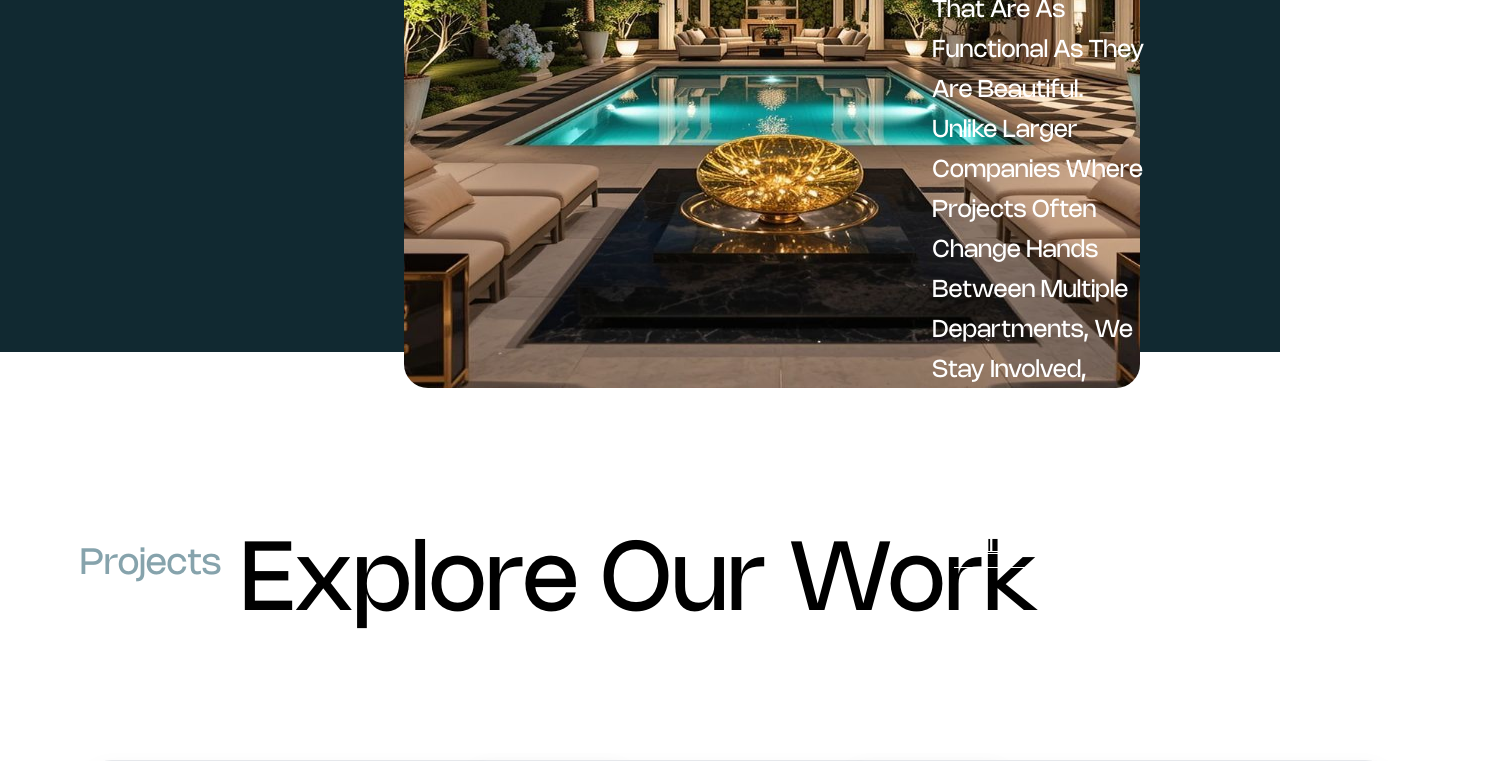
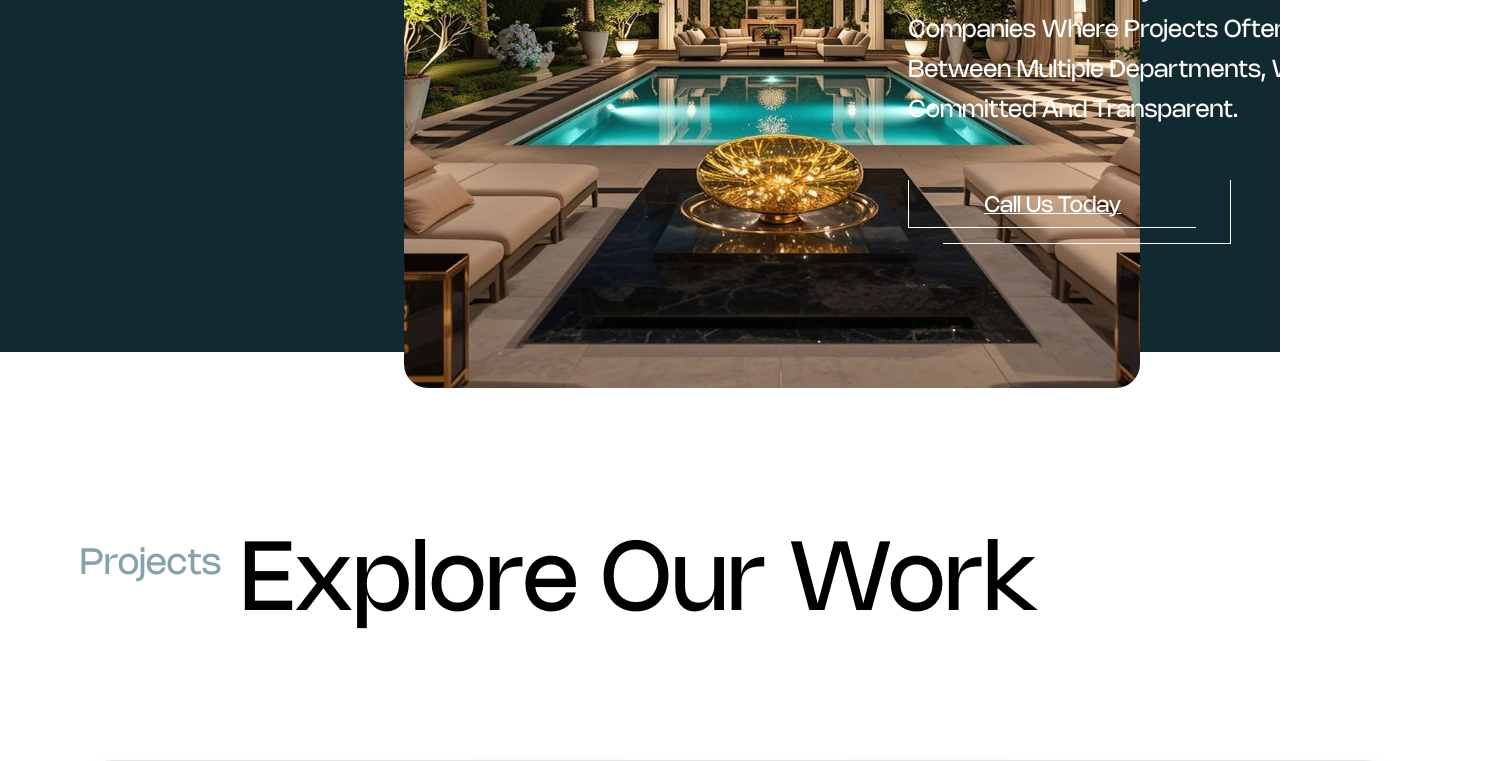
Before and after one commit to MArhamKhalid/habitatweb, a Next.js app: page / in a window 1280 px wide. Shown: the part 1480-2241 px from the top of the page, 1508 px wide, since content can reach past the window. Built offline with nearby package versions, Linux system fonts and the light colour scheme.

Commit message:
more changes

```diff
--- a/Components/Contact.tsx
+++ b/Components/Contact.tsx
@@ -20,8 +20,10 @@ const Contact = () => {
                 </div>
                 <div className='w-270 h-100 mt-75 flex flex-col justify-center items-center text-white -pl-15'>
                     <h2 className='text-2xl capitalize leading-10 font-normal'>Habitat Pools was founded in 2024 by two brothers after more than 18 years of combined experience in Arizona's pool and landscape industry. As brothers and business partners, we're passionate about creating outdoor spaces that are as functional as they are beautiful. Unlike larger companies where projects often change hands between multiple departments, we stay involved, committed and transparent.</h2>
-                    <div className='btn-all w-full mt-15'>
-                        <a href='#' className='capitalize relative text-[22px] py-8 px-6 leading-7.5 decoration-1 underline  text-white text-center cursor-pointer'>Call Us Today</a>
+                    <div className='w-full'>
+                        <div className='btn-all w-150 mt-15'>
+                            <a href='#' className='capitalize relative text-[22px] py-4 px-19 leading-7.5 decoration-1 underline  text-white text-center cursor-pointer'>Call Us Today</a>
+                        </div>
                     </div>
                 </div>
             </div>
--- a/Components/Footer.tsx
+++ b/Components/Footer.tsx
@@ -5,7 +5,7 @@ const Footer = () => {
     <footer className='w-full h-150 flex justify-center items-center px-20 bg-white'>
         <div className='w-full'>
 
-            <div className='w-full h-120 bg-[#112931] rounded-4xl text-white flex justify-center items-center ps-10 gap-2'>
+            <div className='w-full h-120 bg-[#112931] rounded-4xl text-white flex justify-center items-center px-10 gap-2'>
                 <div className='w-full flex flex-col'>
                     <h2 className='text-6xl'>
                     Talk To Us About <br />
```
